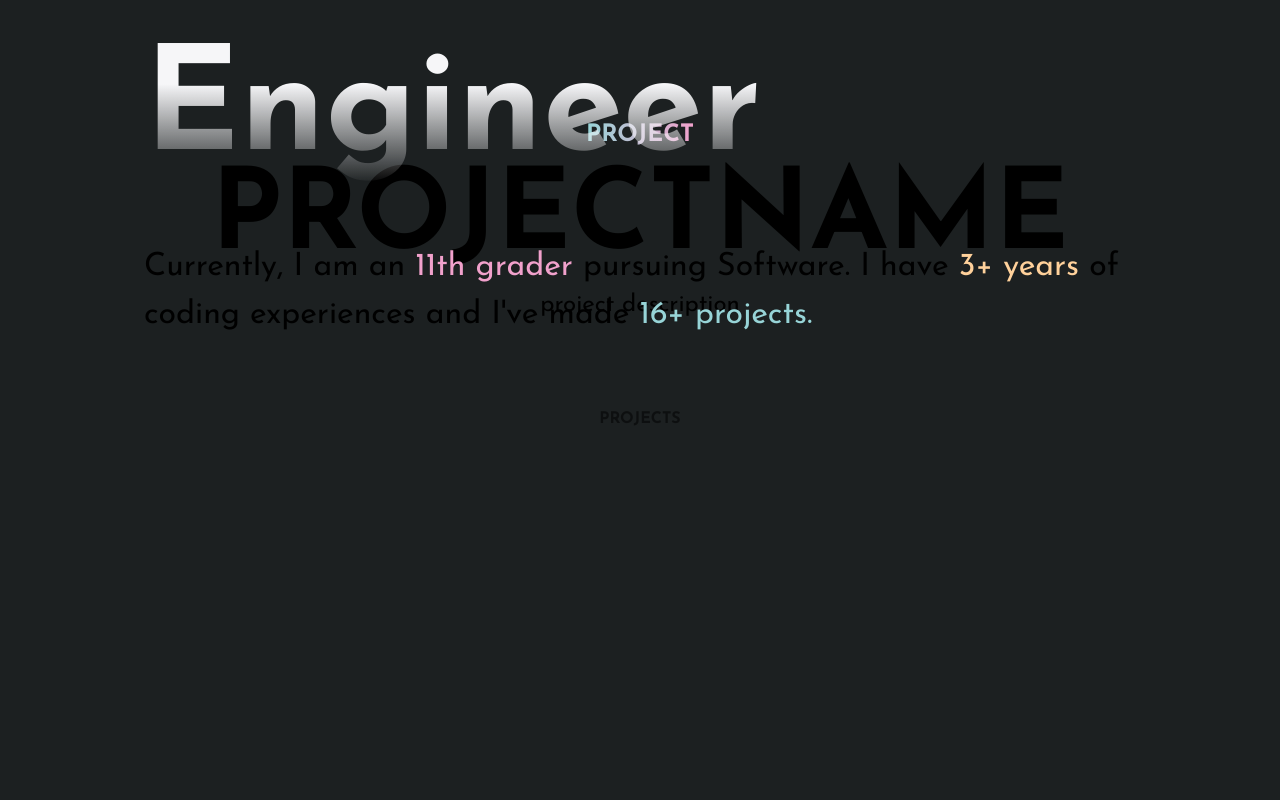
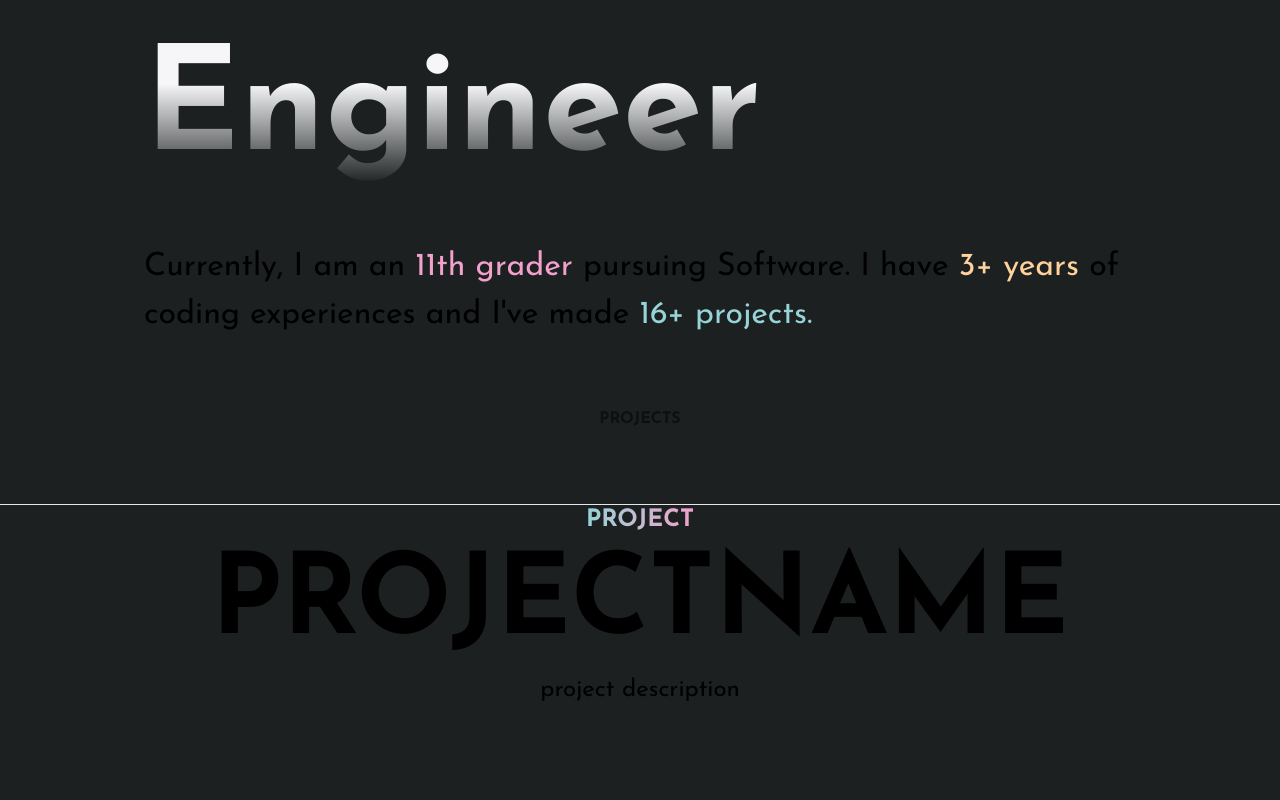
Before and after one commit to LinHong149/lin-hong.github.io, a Next.js app: page / in a window 1280 px wide. Shown: the part 680-1480 px from the top of the page. Built offline with nearby package versions, Linux system fonts and the light colour scheme.

Commit message:
Minor fixes

```diff
--- a/src/app/page.tsx
+++ b/src/app/page.tsx
@@ -9,7 +9,7 @@
 
 export default function Home() {
   return (
-    <main className="flex bg-base-100 min-h-screen flex-col items-center justify-between [&>*]:px-36">
+    <main className="flex bg-base-100 min-h-screen flex-col items-center justify-between [&>*]:px-36 gap-96">
       <div className="m-0 w-screen h-screen relative flex flex-col">
         <Nav />
         <Hero />
--- a/src/app/sections/Experiences.tsx
+++ b/src/app/sections/Experiences.tsx
@@ -7,7 +7,7 @@
       {ExperienceInfo.map((item, index) => (
         <div key={index} className={`flex ${index % 2 !== 0 ? 'flex-row-reverse' : 'flex-row'} gap-16`}> {/* alternates sides */}
           <Image
-            className='object-cover'
+            className='object-cover rounded-[3rem]'
             loading="lazy"
             width="500"
             height="500"
--- a/src/app/sections/Projects.tsx
+++ b/src/app/sections/Projects.tsx
@@ -9,7 +9,7 @@
   });
 
   return (
-    <div className="h-screen">
+    <div className="h-screen border">
       {/* Project Info */}
       <div className="h-screen w-screen">
 
```
